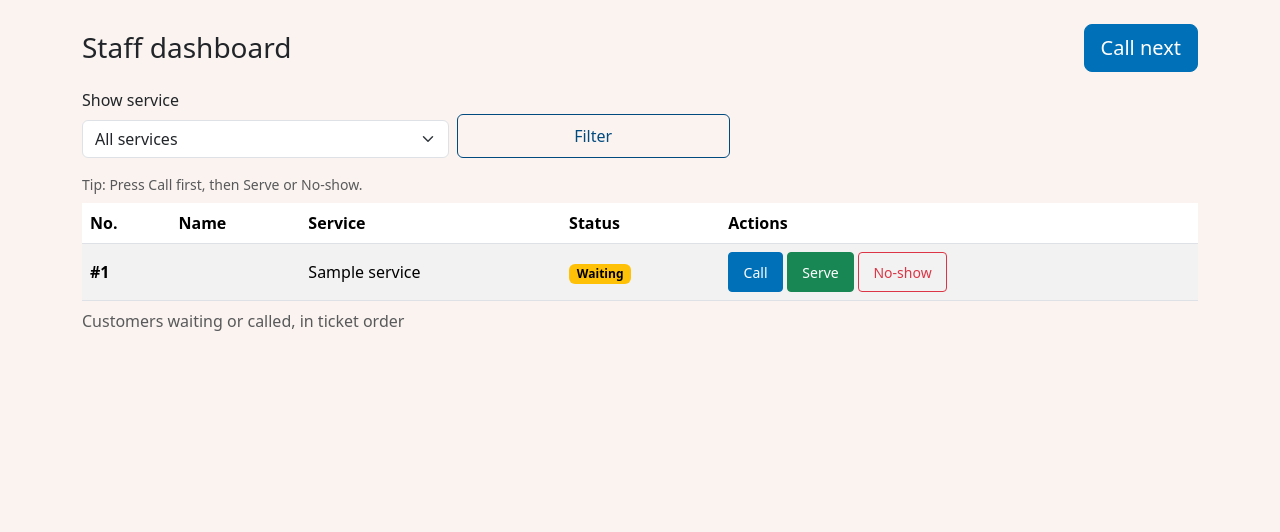
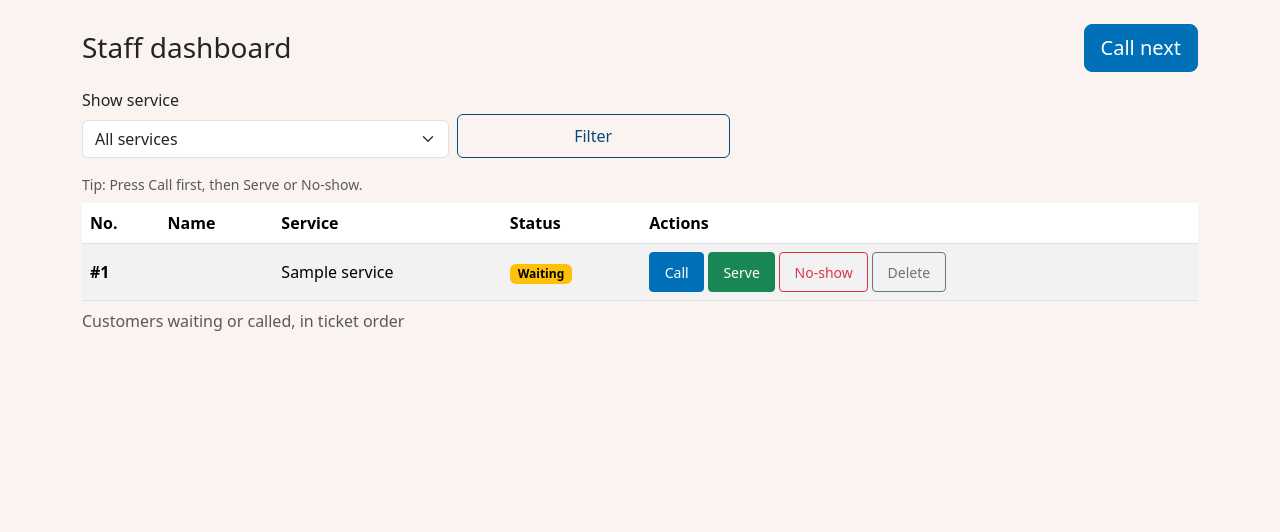
Before and after one commit to RavenCosning/CCC181, a Flask app: page /staff in a window 1280 px wide. Shown: the part 62-594 px from the top of the page. Run offline with Flask 3, Linux system fonts and the light colour scheme; tables that the repository leaves empty hold one stand-in row (values such as "Sample post").

Commit message:
Add hard delete for tickets (#7)

```diff
--- a/app.py
+++ b/app.py
@@ -33,7 +33,6 @@ def all_services():
 
 
 def people_ahead(t):
-    """Count tickets still waiting for the same service that joined before t."""
     stmt = (db.select(func.count())
             .select_from(Ticket)
             .where(Ticket.service_id == t.service_id,
@@ -107,7 +106,7 @@ def ticket_status(ticket_id):
 def leave(ticket_id):
     t = db.get_or_404(Ticket, ticket_id)
     if t.status == "waiting":
-        t.status = "left"  # soft delete: row stays for reports
+        t.status = "left"
         db.session.commit()
     flash("You left the queue.", "info")
     return redirect(url_for("index"))
@@ -160,6 +159,15 @@ def staff_action(ticket_id, action):
     return redirect(url_for("staff_dashboard"))
 
 
+@app.post("/staff/tickets/<int:ticket_id>/delete")
+def delete_ticket(ticket_id):
+    t = db.get_or_404(Ticket, ticket_id)
+    db.session.delete(t)
+    db.session.commit()
+    flash(f"Ticket #{ticket_id} was deleted.", "warning")
+    return redirect(url_for("staff_dashboard"))
+
+
 @app.cli.command("seed")
 def seed():
     """Add the starting services if they are not there yet."""
--- a/static/js/main.js
+++ b/static/js/main.js
@@ -6,3 +6,9 @@ if (joinForm) {
     button.textContent = "Getting your ticket…";
   });
 }
+
+document.querySelectorAll("form[data-confirm]").forEach((form) => {
+  form.addEventListener("submit", (event) => {
+    if (!confirm(form.dataset.confirm)) event.preventDefault();
+  });
+});
--- a/templates/staff.html
+++ b/templates/staff.html
@@ -64,6 +64,9 @@
             <form method="post" action="{{ url_for('staff_action', ticket_id=t.id, action='no-show') }}">
               <button class="btn btn-sm btn-outline-danger w-100 text-nowrap" aria-label="Mark ticket {{ t.id }} as no-show">No-show</button>
             </form>
+            <form method="post" action="{{ url_for('delete_ticket', ticket_id=t.id) }}" data-confirm="Delete ticket {{ t.id }}? This cannot be undone.">
+              <button class="btn btn-sm btn-outline-secondary w-100" aria-label="Delete ticket {{ t.id }}">Delete</button>
+            </form>
           </div>
         </td>
       </tr>
```
